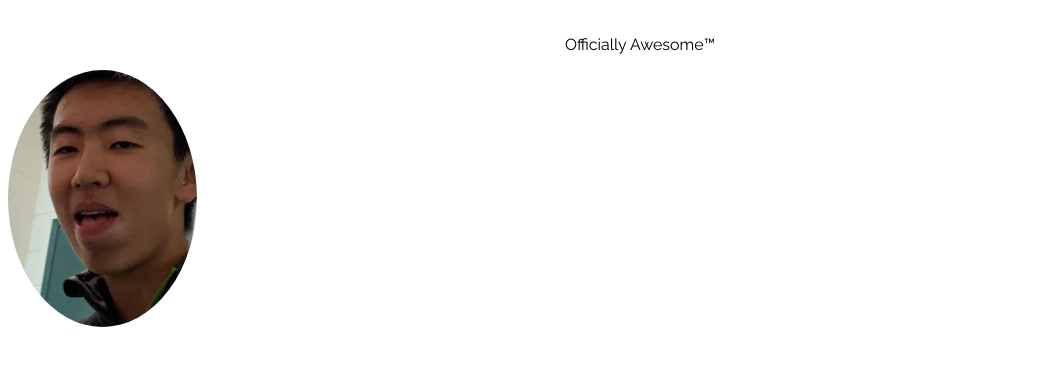
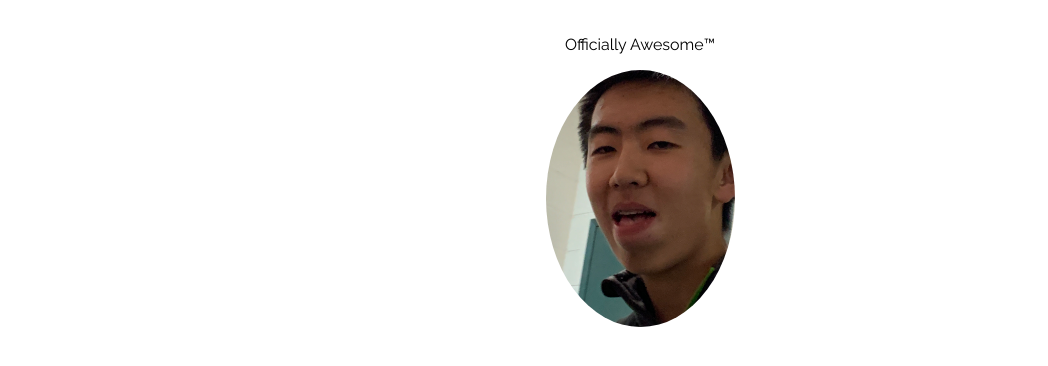
Before and after one commit to bowen-yin/bowen-yin.github.io, a plain HTML site: page index.html in a window 1280 px wide. Shown: the part 166-532 px from the top of the page, without its empty margins (0-1048 px from the left). Drawn offline with Linux system fonts and the light colour scheme.

Commit message:
Update index.html

```diff
--- a/index.html
+++ b/index.html
@@ -9,7 +9,7 @@
   <h1 align = "center">Bowen Yin Fanclub</h1>
   <p align = "center">Officially Awesome™</p>
 
-  <img src="images/bowen-tongue.jpeg" alt="Tongue Bowen" width="189" height="257" align = "middle">
+  <center><img src="images/bowen-tongue.jpeg" alt="Tongue Bowen" width="189" height="257"></center>
 
 </body>
 </html>
```
